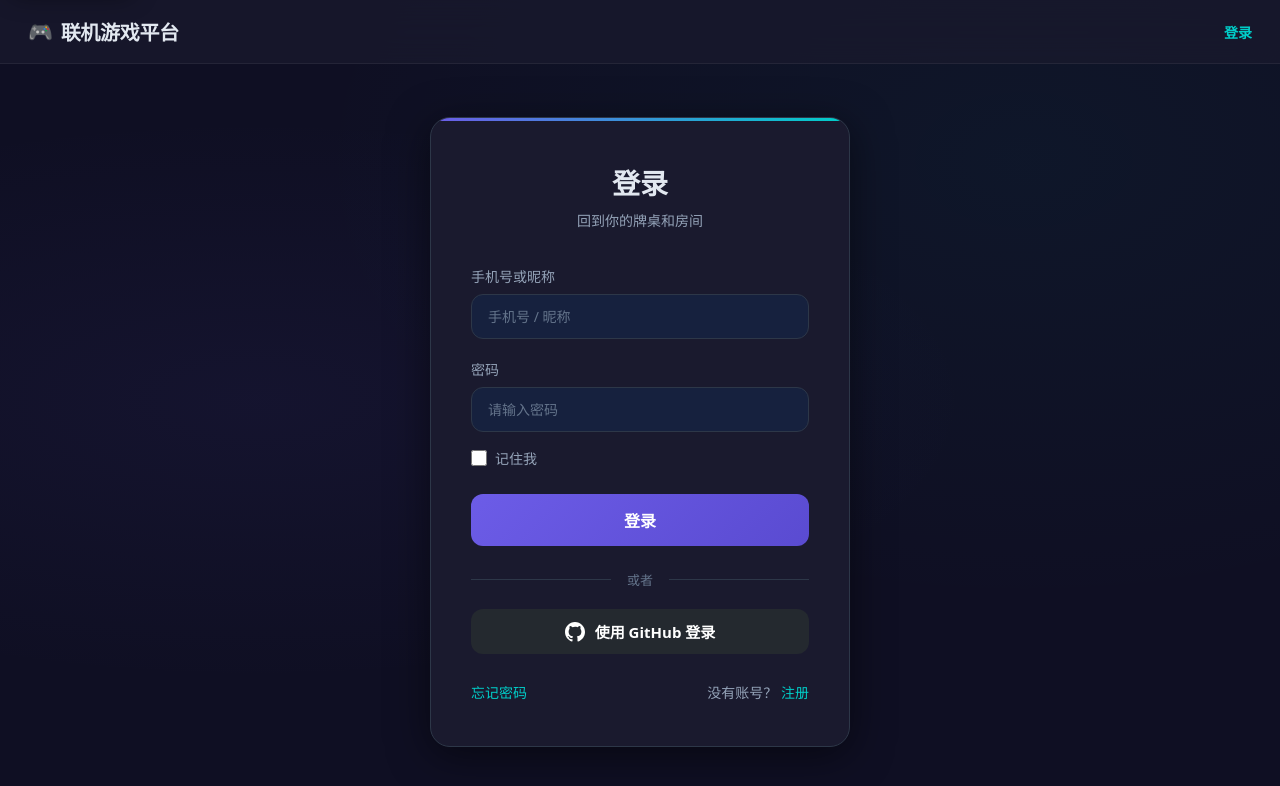
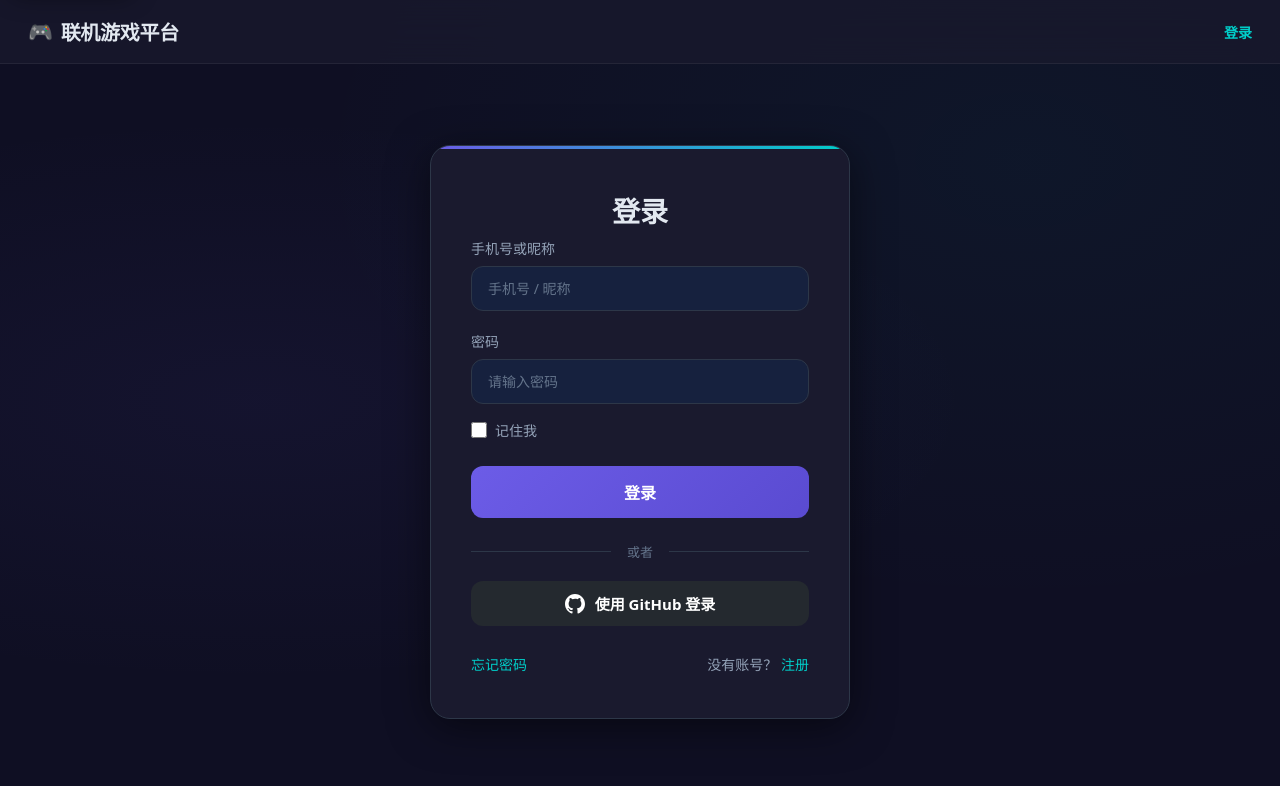
Before and after one commit to Charlotte5622/game-platform, a React (Vite) app in the folder client/: page /login in a window 1280 px wide. Shown: the top 786 px of the page. Built offline with nearby package versions, Linux system fonts and the light colour scheme; the HTML template or start-up script is replaced by a standard one.

Commit message:
feat: 删除登录页副标题

```diff
--- a/client/src/pages/Login.jsx
+++ b/client/src/pages/Login.jsx
@@ -44,7 +44,7 @@ export default function Login() {
     <div className="auth-page">
       <div className="auth-card">
         <h1 className="auth-title">登录</h1>
-        <p className="auth-subtitle">回到你的牌桌和房间</p>
+
 
         <form onSubmit={handleSubmit}>
           <div className="auth-form-group">
```
